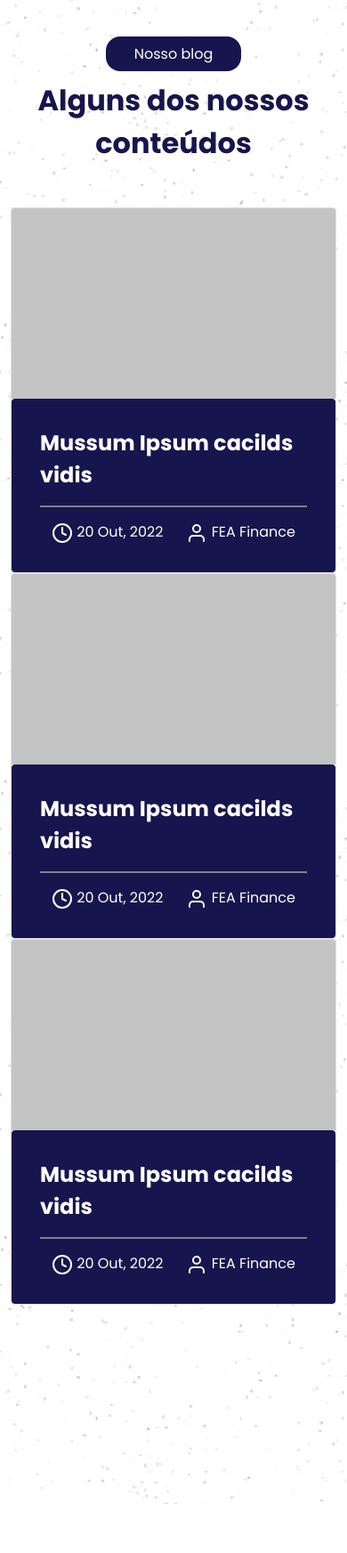
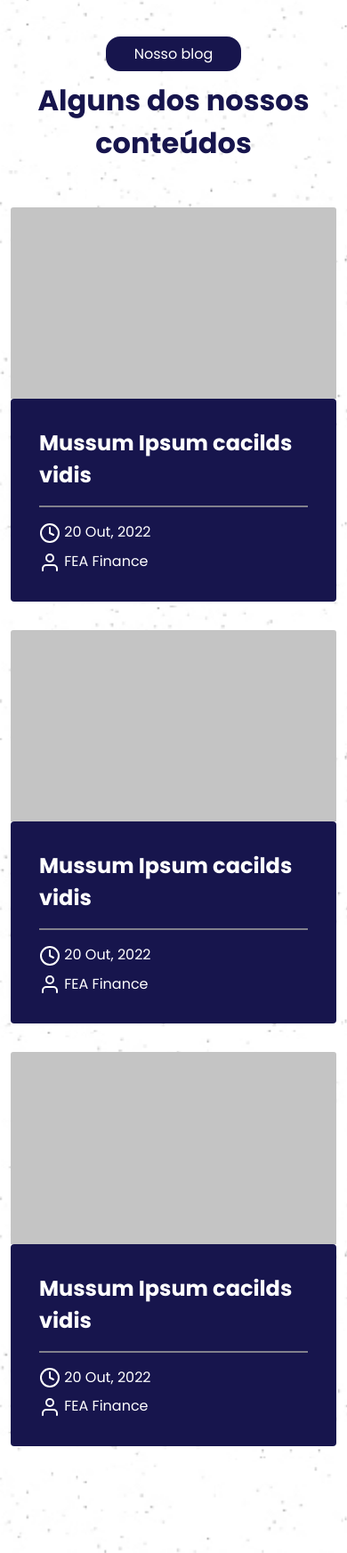
Before and after one commit to prmacedo/FEA, a PHP site: page / in a window 390 px wide; the page is wider, and only the part inside the window is pictured. Shown: the part 4600-6345 px from the top of that part at 89% size. Before the commit the page ends 6290 px from the top of that part, so only its background shows below. Run offline with PHP 8.4, Linux system fonts and the light colour scheme.

Commit message:
turn blog list into grid

```diff
--- a/css/index.css
+++ b/css/index.css
@@ -278,14 +278,27 @@
   padding-right: 2rem;
 }
 
-#blog .card:hover .content-1 {
-  display: none;
+#blog .grid-container {
+  display: grid;
+  gap: 2rem;
+  grid-template-areas: 'card1 card1 card2 card2 card3 card3';
+  grid-template-columns: repeat(6, 1fr);
+}
+
+#blog #card-1 { grid-area: card1;}
+#blog #card-2 { grid-area: card2;}
+#blog #card-3 { grid-area: card3;}
+
+#blog .card {
+  border: none;
 }
 
 #blog .card-body {
   background-color: var(--primary-blue);
   border-radius: 0.25rem;
   padding: 2rem;
+
+  display: grid;
 }
 
 #blog .card-body p {
@@ -304,6 +317,7 @@
 
   display: flex;
   justify-content: space-around;
+  align-self: end;
 }
 
 #blog .card-body svg {
@@ -319,8 +333,8 @@
 
 @media (max-width: 575.98px) {
   #banner > .content > h1 {
-    font-size: 1.5rem;
-    width: 18ch;
+    font-size: 1.75rem;
+    width: 23ch;
   }
 }
 
@@ -350,7 +364,7 @@
   }
 }
 
-@media (max-width: 767.98px) {
+@media (max-width: 785.98px) {
   #why-us .my-container .left-side {
     display: none;
   }
@@ -360,3 +374,24 @@
     padding: 0 0.75rem 4rem;
   }
 }
+
+@media (max-width: 1199.98px) {
+  #blog .card-body .my-card-footer {
+    flex-direction: column;
+    justify-content: center;
+    gap: 0.5rem;
+  }
+
+  #blog .grid-container {
+    grid-template-areas: 'card1 card1 card2 card2'
+                         '. card3 card3 .';
+    grid-template-columns: repeat(4, 1fr);
+  }
+}
+
+@media (max-width: 767.98px) {
+  #blog .grid-container {
+    grid-template-areas: 'card1' 'card2' 'card3';
+    grid-template-columns: 1fr;
+  }
+}
--- a/index.php
+++ b/index.php
@@ -170,66 +170,59 @@
 
         <h2 class="text-center mt-3 mb-5">Alguns dos nossos conteúdos</h2>
 
-        <div class="row">
-          <div class="col-12 col-md-6 col-lg-4">
-            <div class="card">
-              <img src="./assets/img/blog-img.png" class="card-img-top" alt="Imagem do Blog">
-              <div class="card-body">
-                <p class="card-text">Mussum Ipsum cacilds vidis</p>
-                <div class="my-card-footer">
-                  <div>
-                    <i data-feather="clock"></i>
-                    <span>20 Out, 2022</span>
-                  </div>
-                  <div>
-                    <i data-feather="user"></i>
-                    <span>FEA Finance</span>
-                  </div>
+        <div class="grid-container">
+          <div id="card-1" class="card">
+            <img src="./assets/img/blog-img.png" class="card-img-top" alt="Imagem do Blog">
+            <div class="card-body">
+              <p class="card-text">Mussum Ipsum cacilds vidis</p>
+              <div class="my-card-footer">
+                <div>
+                  <i data-feather="clock"></i>
+                  <span>20 Out, 2022</span>
+                </div>
+                <div>
+                  <i data-feather="user"></i>
+                  <span>FEA Finance</span>
                 </div>
               </div>
             </div>
           </div>
 
-          <div class="col-12 col-md-6 col-lg-4">
-            <div class="card">
-              <img src="./assets/img/blog-img.png" class="card-img-top" alt="Imagem do Blog">
-              <div class="card-body">
-                <p class="card-text">Mussum Ipsum cacilds vidis</p>
-                <div class="my-card-footer">
-                  <div>
-                    <i data-feather="clock"></i>
-                    <span>20 Out, 2022</span>
-                  </div>
-                  <div>
-                    <i data-feather="user"></i>
-                    <span>FEA Finance</span>
-                  </div>
+          <div id="card-2" class="card">
+            <img src="./assets/img/blog-img.png" class="card-img-top" alt="Imagem do Blog">
+            <div class="card-body">
+              <p class="card-text">Mussum Ipsum cacilds vidis</p>
+              <div class="my-card-footer">
+                <div>
+                  <i data-feather="clock"></i>
+                  <span>20 Out, 2022</span>
+                </div>
+                <div>
+                  <i data-feather="user"></i>
+                  <span>FEA Finance</span>
                 </div>
               </div>
             </div>
           </div>
 
-          <div class="col-12 col-md-6 col-lg-4">
-            <div class="card">
-              <img src="./assets/img/blog-img.png" class="card-img-top" alt="Imagem do Blog">
-              <div class="card-body">
-                <p class="card-text">Mussum Ipsum cacilds vidis</p>
-                <div class="my-card-footer">
-                  <div>
-                    <i data-feather="clock"></i>
-                    <span>20 Out, 2022</span>
-                  </div>
-                  <div>
-                    <i data-feather="user"></i>
-                    <span>FEA Finance</span>
-                  </div>
+          <div id="card-3" class="card">
+            <img src="./assets/img/blog-img.png" class="card-img-top" alt="Imagem do Blog">
+            <div class="card-body">
+              <p class="card-text">Mussum Ipsum cacilds vidis</p>
+              <div class="my-card-footer">
+                <div>
+                  <i data-feather="clock"></i>
+                  <span>20 Out, 2022</span>
+                </div>
+                <div>
+                  <i data-feather="user"></i>
+                  <span>FEA Finance</span>
                 </div>
               </div>
-
-              <div></div>
             </div>
           </div>
         </div>
+
       </div>
     </div>
 
```
